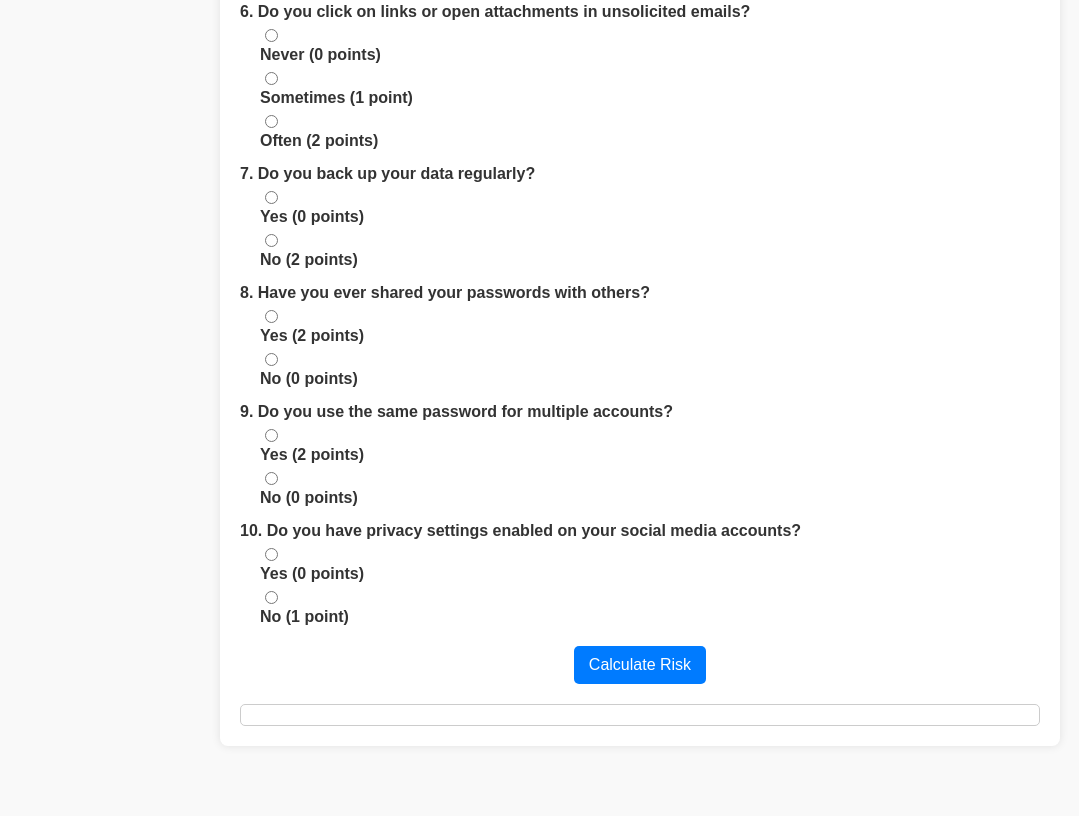
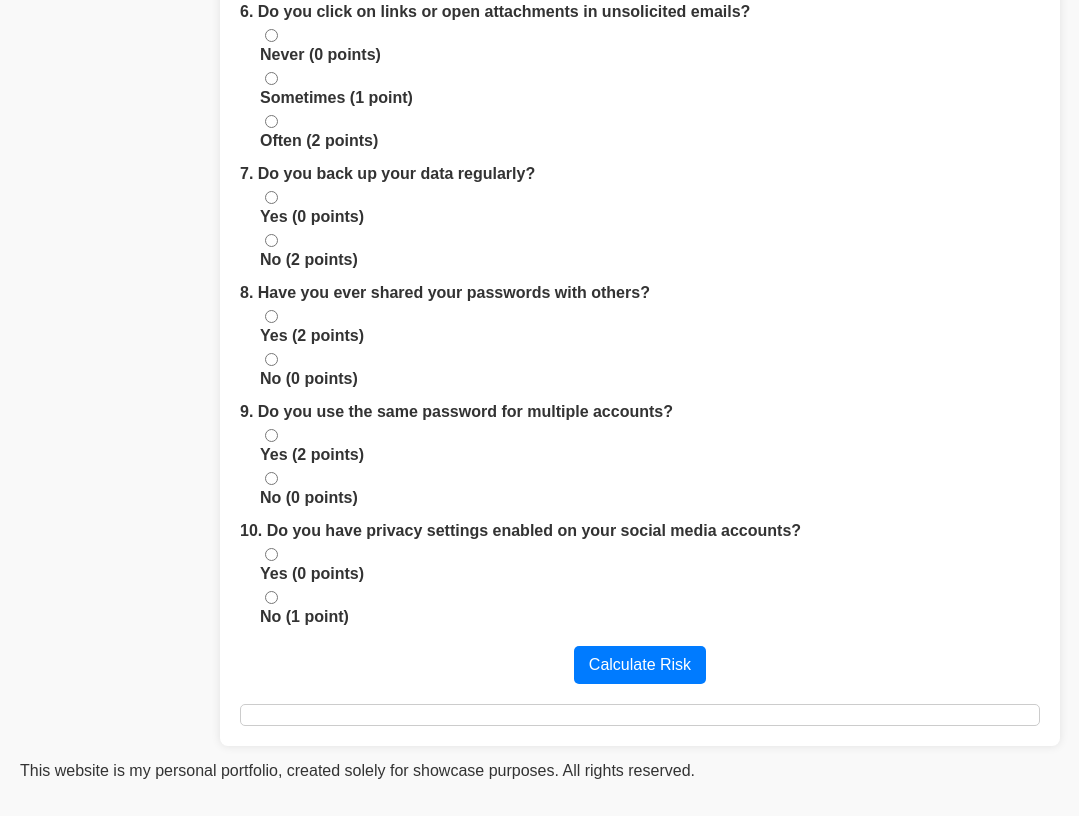
Before and after one commit to JuanSarthou/cybersecurity-risk-calculator-for-general-computer-users, a plain HTML site: page index.html in a window 1280 px wide. Shown: the part 750-1566 px from the top of the page, without its empty margins (0-1079 px from the left). Before the commit the page ends 1516 px from the top, so only its background shows below. Drawn offline with Linux system fonts and the light colour scheme.

Commit message:
Update index.html

```diff
--- a/index.html
+++ b/index.html
@@ -136,6 +136,9 @@
     </div>
 
   </div>
+  <footer>
+    <p>This website is my personal portfolio, created solely for showcase purposes. All rights reserved.</p>
+  </footer>
   <script src="script.js"></script>
 </body>
 </html>
```
